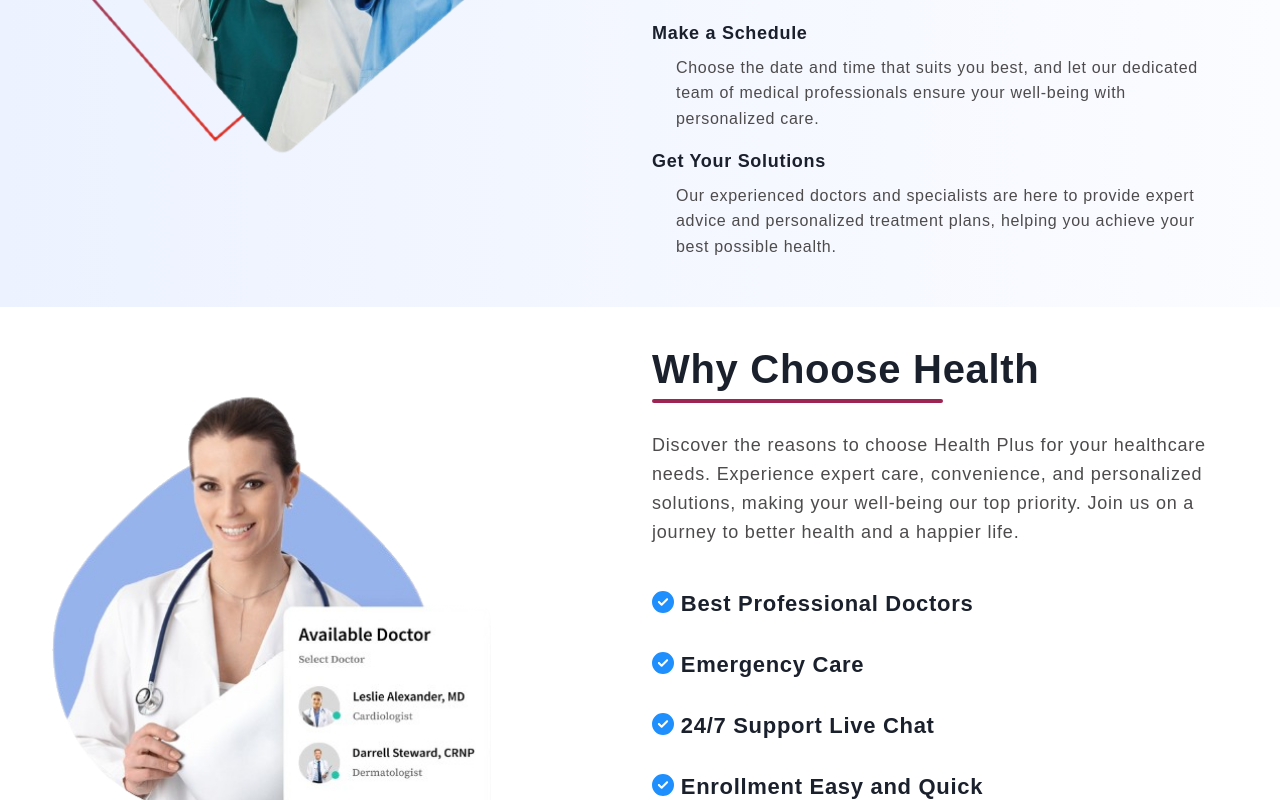
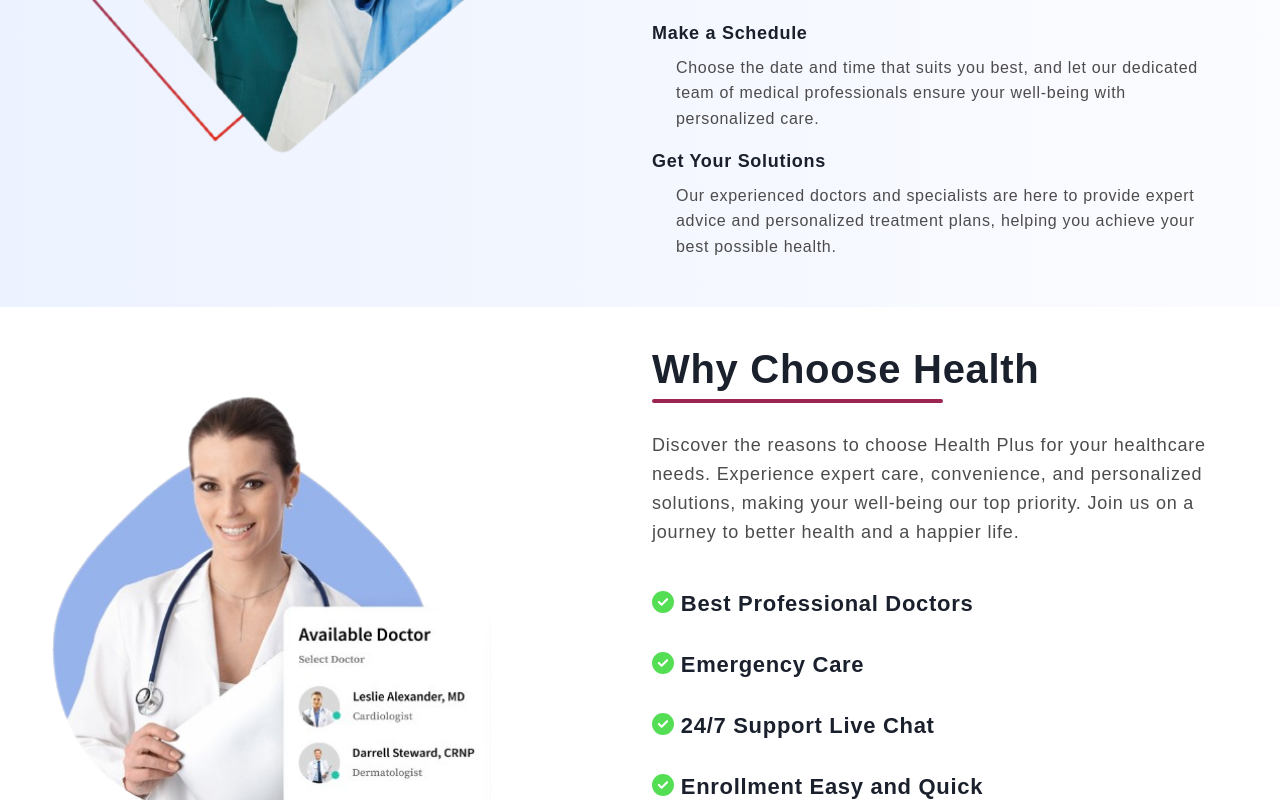
Before and after one commit to Gautam123bot/Quickline-Medication, a React (Vite) app in the folder frontend/: page /home in a window 1280 px wide. Shown: the part 2000-2800 px from the top of the page. Built offline with nearby package versions, Linux system fonts and the light colour scheme; no server answers.

Commit message:
changes the styling

```diff
--- a/frontend/src/Styles/Navbar.css
+++ b/frontend/src/Styles/Navbar.css
@@ -12,7 +12,7 @@
     }
 }
 .navbar-title a {
-    color: #1A8EFD;
+    color: #54de54;
     letter-spacing: .6px;
     text-decoration: none;
 }
--- a/frontend/src/components/AppointmentForm.jsx
+++ b/frontend/src/components/AppointmentForm.jsx
@@ -116,10 +116,10 @@ function AppointmentForm() {
   };
 
   return (
-    <div className="appointment-form-section">
-      <h1 className="legal-siteTitle">
-        <Link to="/">
-          Health <span className="legal-siteSign">+</span>
+    <div className="appointment-form-section bg-teal-500">
+      <h1 className="legal-siteTitle text-center flex items-center justify-center bg-teal-500">
+        <Link to="/home">
+          <img className="text-center w-28" src="/src/Assets/logo.png" alt="" />
         </Link>
       </h1>
 
@@ -144,7 +144,7 @@ function AppointmentForm() {
             )}
           </label>
 
-          <br />
+          {/* <br /> */}
           <label className="formlabel">
             Patient Phone Number:
             <input
@@ -160,7 +160,7 @@ function AppointmentForm() {
             )}
           </label>
 
-          <br />
+          {/* <br /> */}
           <label>
             Patient Email Id:
             <input
@@ -175,7 +175,7 @@ function AppointmentForm() {
             )}
           </label>
 
-          <br />
+          {/* <br /> */}
           <label className="formlabel">
             Patient Gender:
             <select
--- a/frontend/src/components/BookAppointment.jsx
+++ b/frontend/src/components/BookAppointment.jsx
@@ -15,7 +15,7 @@ function BookAppointment() {
   const navigate = useNavigate();
 
   const handleBookAppointmentClick = () => {
-    navigate("/appointment");
+    navigate("/home");
   };
 
   return (
@@ -36,16 +36,16 @@ function BookAppointment() {
         </p>
 
         <p className="ba-checks ba-check-first">
-          <FontAwesomeIcon icon={faCircleCheck} style={{ color: "#1E8FFD" }} /> Best Professional Doctors
+          <FontAwesomeIcon icon={faCircleCheck} style={{ color: "#54de54" }} /> Best Professional Doctors
         </p>
         <p className="ba-checks">
-          <FontAwesomeIcon icon={faCircleCheck} style={{ color: "#1E8FFD" }} /> Emergency Care
+          <FontAwesomeIcon icon={faCircleCheck} style={{ color: "#54de54" }} /> Emergency Care
         </p>
         <p className="ba-checks">
-          <FontAwesomeIcon icon={faCircleCheck} style={{ color: "#1E8FFD" }} /> 24/7 Support Live Chat
+          <FontAwesomeIcon icon={faCircleCheck} style={{ color: "#54de54" }} /> 24/7 Support Live Chat
         </p>
         <p className="ba-checks ba-check-last">
-          <FontAwesomeIcon icon={faCircleCheck} style={{ color: "#1E8FFD" }} /> Enrollment Easy and Quick
+          <FontAwesomeIcon icon={faCircleCheck} style={{ color: "#54de54" }} /> Enrollment Easy and Quick
         </p>
 
         <button
--- a/frontend/src/components/Locationallow.jsx
+++ b/frontend/src/components/Locationallow.jsx
@@ -87,7 +87,7 @@ function Locationallow() {
 
       {/* <button onClick={toggleVisibility}>Toggle Visibility</button> */}
         {continuediv && (
-            <div className="bg-green-200 text-black text-3xl underline w-96">
+            <div className="bg-green-200 text-black text-3xl underline w-full mt-6 text-center">
                 <Link to="/home"> Click here to continue with our application...</Link>
             </div>
           )}
--- a/frontend/src/components/Navbar.jsx
+++ b/frontend/src/components/Navbar.jsx
@@ -78,7 +78,7 @@ function Navbar() {
         disabled={isButtonDisabled}
         // onClick={handleChatBtnClick}
       >
-        <FontAwesomeIcon icon={faTruckMedical} />
+        <FontAwesomeIcon className="mr-2" icon={faTruckMedical} />
          Book your Ambulance here
       </button>
       </Link>
--- a/frontend/src/pages/Ambulance.jsx
+++ b/frontend/src/pages/Ambulance.jsx
@@ -123,7 +123,7 @@ import {
 
             <ButtonGroup>
               <Button colorScheme='pink' type='submit' onClick={calculateRoute}>
-                Calculate Route
+                Search Your Ambulance
               </Button>
               <IconButton
                 aria-label='center back'
@@ -135,6 +135,7 @@ import {
           <HStack spacing={4} mt={4} justifyContent='space-between'>
             <Text>Distance: {distance} </Text>
             <Text>Expected Time: {duration} </Text>
+            <Text>Fare: {distance*10} </Text>
             <IconButton
               aria-label='center back'
               icon={<FaLocationArrow />}
```
